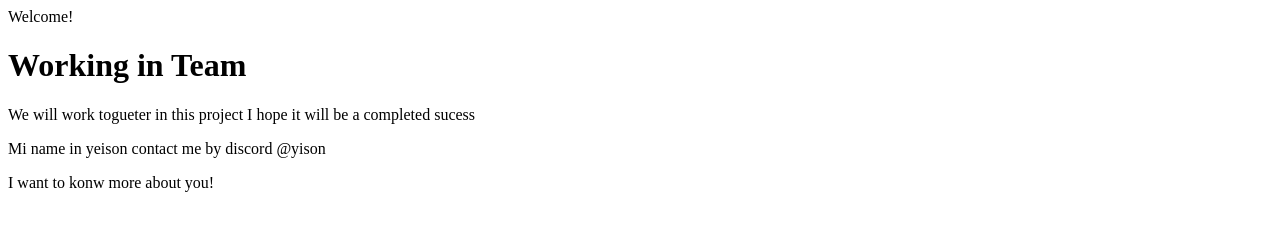
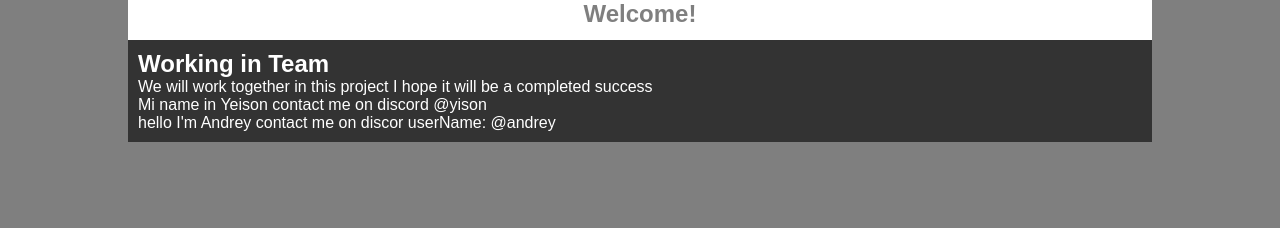
Before and after one commit to YeisonAndreyLC/Git-and-GitHub, a plain HTML site: page index.html in a window 1280 px wide. Drawn offline with Linux system fonts and the light colour scheme.

Commit message:
styling index

```diff
--- a/index.html
+++ b/index.html
@@ -5,18 +5,18 @@
     <meta http-equiv="X-UA-Compatible" content="IE=edge">
     <meta name="viewport" content="width=device-width, initial-scale=1.0">
     <title>Training</title>
-    <!--link rel="stylesheet" href="style.css"-->
+    <link rel="stylesheet" href="style.css">
 </head>
 <body>
+    <header>
+        Welcome!
+    </header>
     <div class="container">
-        <header>
-            Welcome!
-        </header>
         <h1>Working in Team</h1>
-        <p>We will work togueter in this project I hope it will be a completed sucess</p>
-        <p>Mi name in yeison contact me by discord  @yison </p>
+        <p>We will work together in this project I hope it will be a completed success</p>
+        <p>Mi name in Yeison contact me on discord  @yison </p>
         <p>
-            I want to konw more about you!
+            hello I'm Andrey contact me on discor userName: @andrey
         </p>
     </div>
 </body>
--- /dev/null
+++ b/style.css
@@ -0,0 +1,37 @@
+*{
+    margin: 0px;
+    padding: 0px;
+    box-sizing: border-box;
+    font-family: arial;
+}
+
+html, body {
+    width: 100%;
+}
+
+body{
+    background-color: rgba(0, 0, 0, 0.50);
+    color: white;
+    display: flex;
+    flex-direction: column;
+    align-items: center;
+}
+.container{
+    padding: 10px;
+    width: 80%;
+    background-color: rgba(0,0,0,0.6);
+
+}
+h1{
+    font-size: 1.5em;
+}
+
+header{
+    width: 80%;
+    height: 40px;
+    font-size: 1.5em;
+    font-weight: bold;
+    background-color: white;
+    color: rgba(0,0,0,0.50);
+    text-align: center;
+}
```
